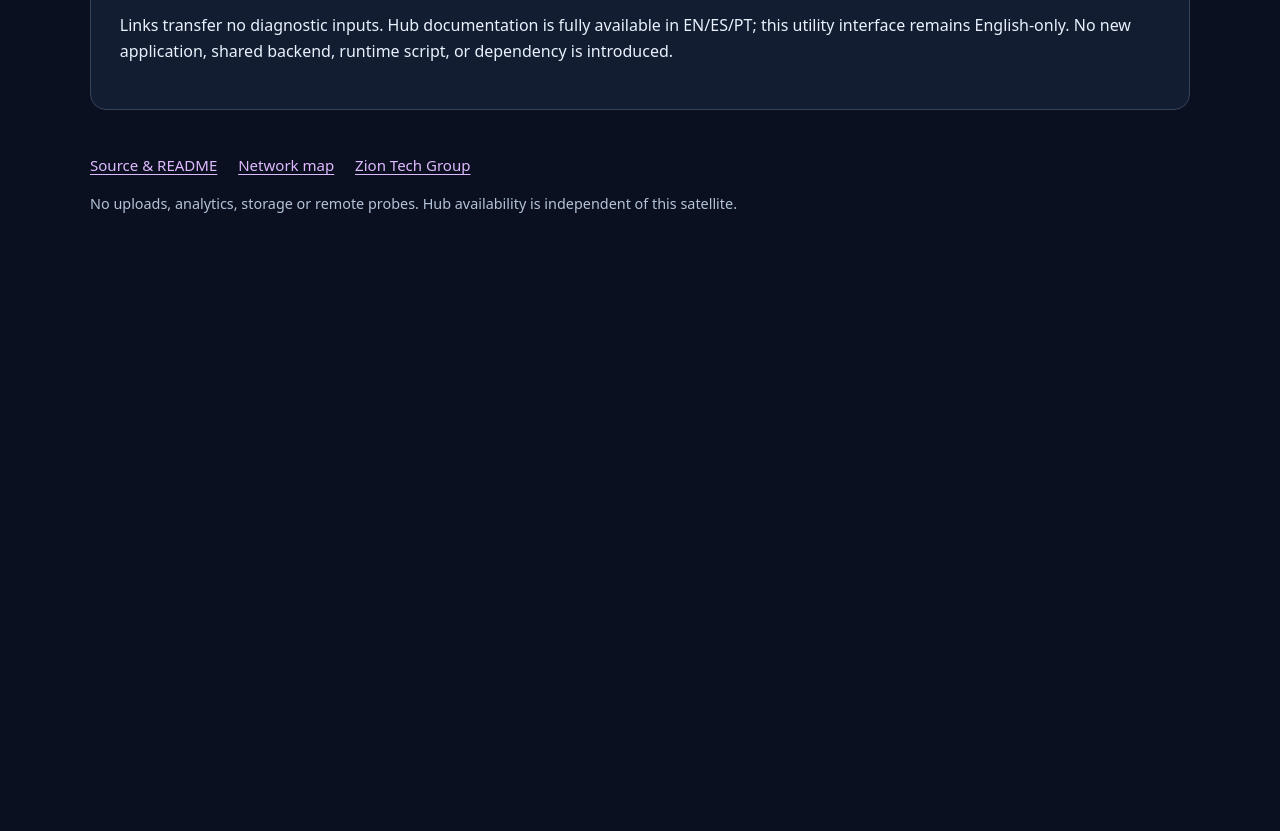
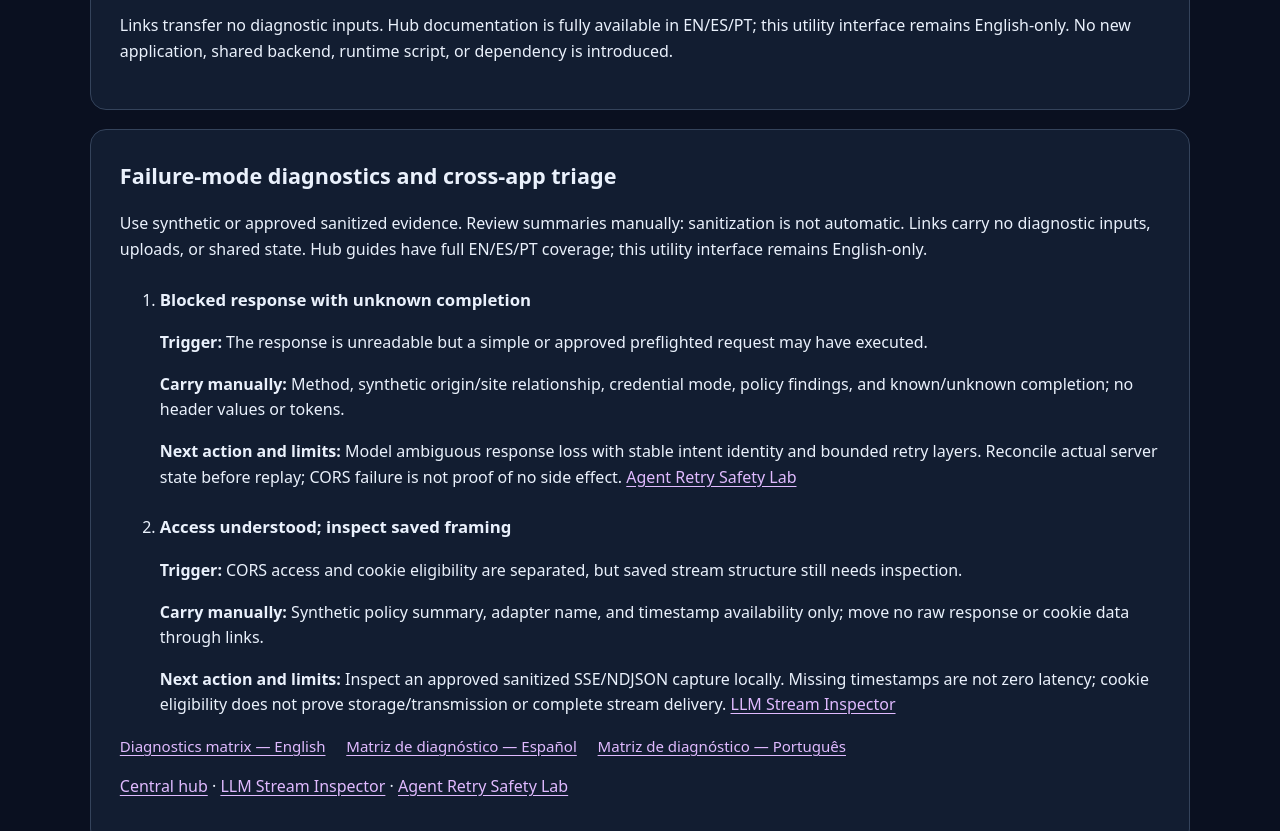
Before and after one commit to saipradikmallakuntla-tech/cors-cookie-doctor, a plain HTML site: page index.html in a window 1280 px wide. Shown: the part 3850-4681 px from the top of the page. Before the commit the page ends 4127 px from the top, so only its background shows below. Drawn offline with Linux system fonts and the light colour scheme.

Commit message:
Add sanitized browser-policy-to-retry and stream triage handoffs

```diff
--- a/index.html
+++ b/index.html
@@ -16,5 +16,10 @@
 <li data-scenario="site-versus-origin"><h3>Site versus origin</h3><p><strong>Setup:</strong> State the actual schemeful-site relationship; compare cross-site Lax with Secure SameSite=None under the same CORS context.</p><p><strong>Expected finding:</strong> CORS may pass while a cookie is withheld. Cross-origin does not by itself mean cross-site.</p><p><strong>Interpretation and limits:</strong> Eligibility is not proof that a cookie was stored or sent. Public-suffix and partition-key details require additional context.</p></li>
 <li data-scenario="third-party-policy"><h3>Third-party policy and HttpOnly</h3><p><strong>Setup:</strong> Compare third-party-cookie blocking with it disabled, keeping cookie attributes fixed; inspect an HttpOnly candidate.</p><p><strong>Expected finding:</strong> Third-party policy can still block a SameSite=None candidate. HttpOnly prevents script access, not browser transmission.</p><p><strong>Interpretation and limits:</strong> No request is sent or cookie set. Confirm real behavior in authorized DevTools; never paste live tokens, and review value-omitting exports.</p></li>
 </ol><nav aria-label="Continue diagnosis"><a href="https://saipradikmallakuntla-tech.github.io/llm-stream-inspector/#diagnostic-notes">Inspect stream framing</a> <a href="https://saipradikmallakuntla-tech.github.io/agent-retry-safety-lab/#diagnostic-notes">Inspect retry amplification</a></nav><nav aria-label="Architecture and roadmap languages"><a href="https://saipradikmallakuntla-tech.github.io/zion-ai-apps-hub/changelog.html#architecture" lang="en" hreflang="en">Architecture &amp; roadmap — English</a> <a href="https://saipradikmallakuntla-tech.github.io/zion-ai-apps-hub/es/changelog.html#architecture" lang="es" hreflang="es">Arquitectura y hoja de ruta — Español</a> <a href="https://saipradikmallakuntla-tech.github.io/zion-ai-apps-hub/pt/changelog.html#architecture" lang="pt" hreflang="pt">Arquitetura e roteiro — Português</a></nav><p>Links transfer no diagnostic inputs. Hub documentation is fully available in EN/ES/PT; this utility interface remains English-only. No new application, shared backend, runtime script, or dependency is introduced.</p></section>
+
+<section id="cross-app-triage" class="panel" aria-labelledby="cross-app-triage-heading"><h2 id="cross-app-triage-heading">Failure-mode diagnostics and cross-app triage</h2><p>Use synthetic or approved sanitized evidence. Review summaries manually: sanitization is not automatic. Links carry no diagnostic inputs, uploads, or shared state. Hub guides have full EN/ES/PT coverage; this utility interface remains English-only.</p><ol>
+<li data-handoff="cors-to-retry"><h3>Blocked response with unknown completion</h3><p><strong>Trigger:</strong> The response is unreadable but a simple or approved preflighted request may have executed.</p><p><strong>Carry manually:</strong> Method, synthetic origin/site relationship, credential mode, policy findings, and known/unknown completion; no header values or tokens.</p><p><strong>Next action and limits:</strong> Model ambiguous response loss with stable intent identity and bounded retry layers. Reconcile actual server state before replay; CORS failure is not proof of no side effect. <a href="https://saipradikmallakuntla-tech.github.io/agent-retry-safety-lab/#diagnostic-notes" lang="en" hreflang="en">Agent Retry Safety Lab</a></p></li>
+<li data-handoff="cors-to-stream"><h3>Access understood; inspect saved framing</h3><p><strong>Trigger:</strong> CORS access and cookie eligibility are separated, but saved stream structure still needs inspection.</p><p><strong>Carry manually:</strong> Synthetic policy summary, adapter name, and timestamp availability only; move no raw response or cookie data through links.</p><p><strong>Next action and limits:</strong> Inspect an approved sanitized SSE/NDJSON capture locally. Missing timestamps are not zero latency; cookie eligibility does not prove storage/transmission or complete stream delivery. <a href="https://saipradikmallakuntla-tech.github.io/llm-stream-inspector/#diagnostic-notes" lang="en" hreflang="en">LLM Stream Inspector</a></p></li>
+</ol><nav aria-label="Diagnostics matrix languages"><a href="https://saipradikmallakuntla-tech.github.io/zion-ai-apps-hub/diagnostics-matrix.html#triage-cors" lang="en" hreflang="en">Diagnostics matrix — English</a> <a href="https://saipradikmallakuntla-tech.github.io/zion-ai-apps-hub/es/diagnostics-matrix.html#triage-cors" lang="es" hreflang="es">Matriz de diagnóstico — Español</a> <a href="https://saipradikmallakuntla-tech.github.io/zion-ai-apps-hub/pt/diagnostics-matrix.html#triage-cors" lang="pt" hreflang="pt">Matriz de diagnóstico — Português</a></nav><p><a href="https://saipradikmallakuntla-tech.github.io/zion-ai-apps-hub/">Central hub</a> · <a href="https://saipradikmallakuntla-tech.github.io/llm-stream-inspector/#diagnostic-notes" lang="en" hreflang="en">LLM Stream Inspector</a> · <a href="https://saipradikmallakuntla-tech.github.io/agent-retry-safety-lab/#diagnostic-notes" lang="en" hreflang="en">Agent Retry Safety Lab</a></p></section>
 </main>
 <footer class="shell"><nav aria-label="Project resources"><a href="https://github.com/saipradikmallakuntla-tech/cors-cookie-doctor">Source &amp; README</a><a href="https://github.com/saipradikmallakuntla-tech/cors-cookie-doctor/blob/main/NETWORK.md">Network map</a><a href="https://ziontechgroup.com/">Zion Tech Group</a></nav><p>No uploads, analytics, storage or remote probes. Hub availability is independent of this satellite.</p></footer></body></html>
```
Also changed, not shown: 2 other files.
